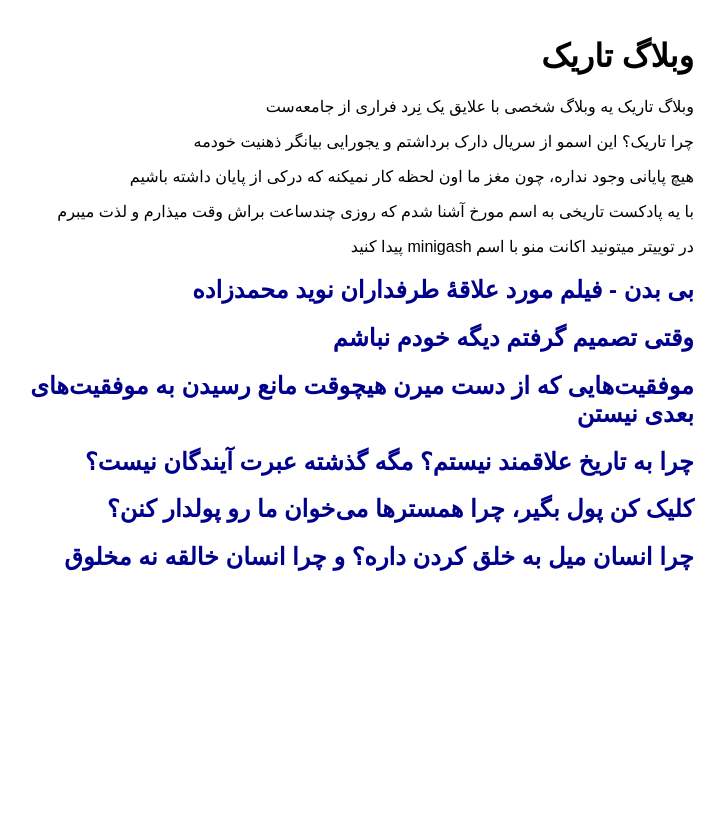
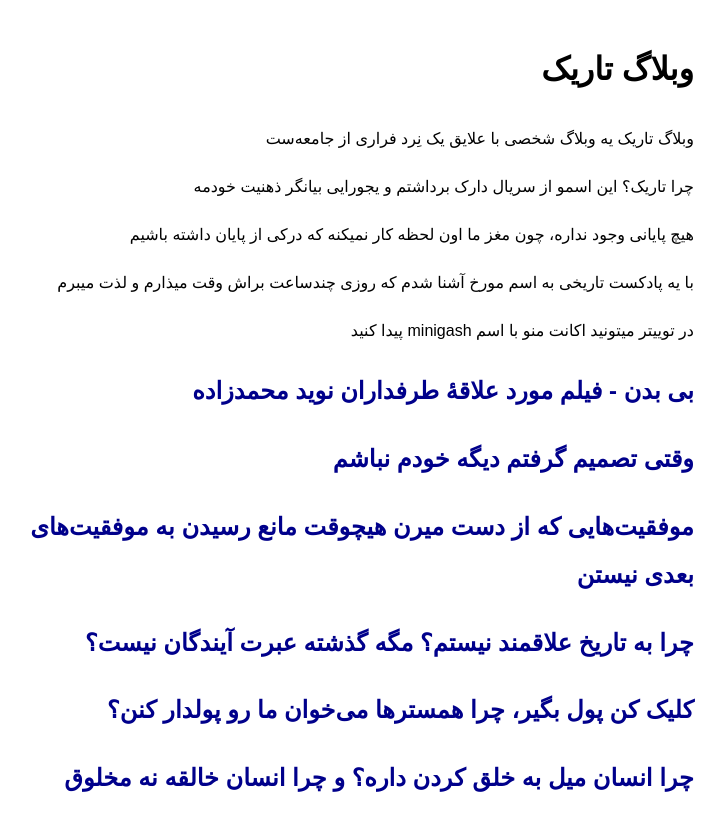
Before and after one commit to darkblog/darkblog.github.io, a Jekyll site: the page built from index.html, in a window 1280 px wide. Shown: the top 831 px of the page, without its empty margins (443-1169 px from the left). Built offline with Jekyll 4.4.1, drawn with Linux system fonts in a browser that asks for light colours.

Commit message:
Update index.html

```diff
--- a/index.html
+++ b/index.html
@@ -8,7 +8,7 @@
 <title>وبلاگ تاریک</title>
 <meta name="description" content="وبلاگ تاریک یه وبلاگ شخصی با علایق یک نِرد فراری از جامعه‌ست">
 <meta name="viewport" content="width=device-width">
-<style>body{font-family:sans-serif;font-size:16px;margin:auto;padding:1em;max-width:80ch}a{text-decoration:none;color:darkblue}</style>
+<style>body{font-family:sans-serif;font-size:16px;line-height:2;margin:auto;padding:1em;max-width:80ch}a{text-decoration:none;color:darkblue}</style>
 </head>
 <body>
 <h1>وبلاگ تاریک</h1>
```
